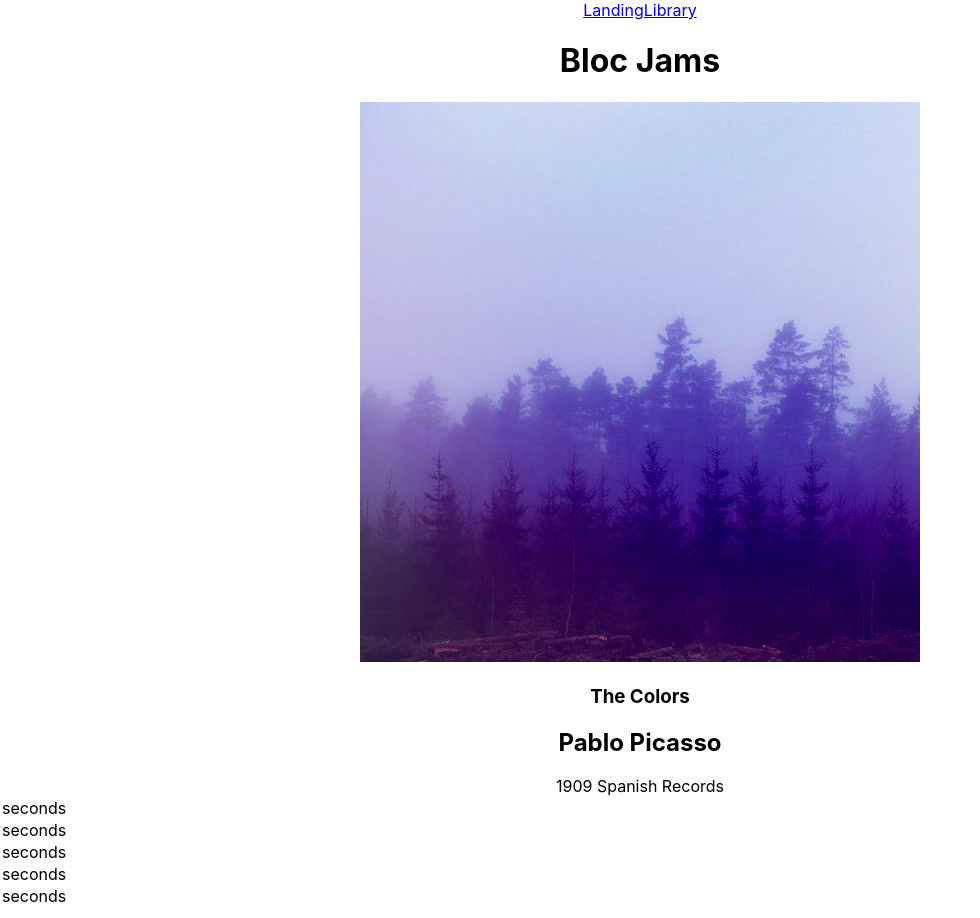
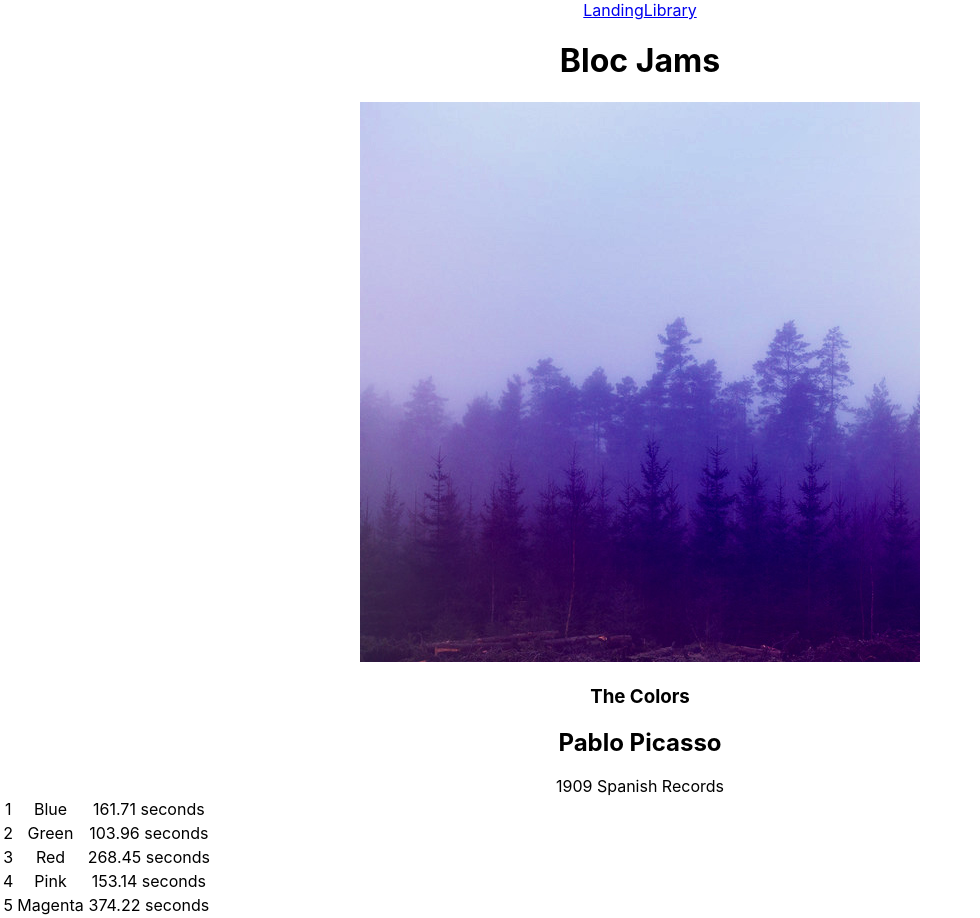
Before and after one commit to dclandon42/bloc-jams-react, a React (Create React App) app: page /album/the-colors in a window 1280 px wide. Shown: the whole page, without its empty margins (0-980 px from the left). Built offline with nearby package versions, Linux system fonts and the light colour scheme.

Commit message:
Assignment 13 album:Completed

```diff
--- a/src/components/Album.js
+++ b/src/components/Album.js
@@ -35,9 +35,9 @@ class Album extends Component {
             <tbody>
               {this.state.album.songs.map( (song, index) =>
                  <tr className="song" key={index} >
-                   <div>{this.state.album.songs.index}</div>
-                   <div>{this.state.album.songs.title}</div>
-                   <div>{this.state.album.songs.duration} seconds</div>
+                   <td>{index+1}</td>
+                   <td>{song.title}</td>
+                   <td>{song.duration} seconds</td>
                  </tr>
                )}
             </tbody>
```
